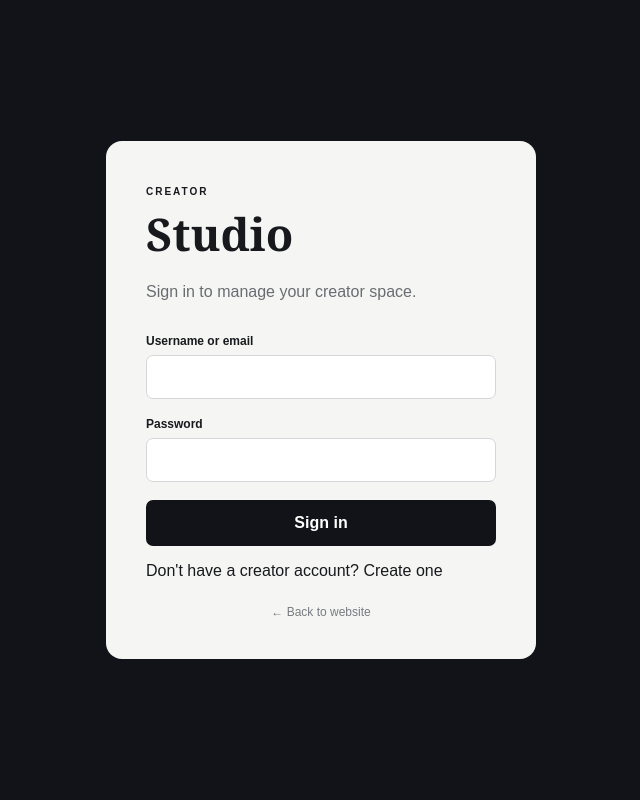
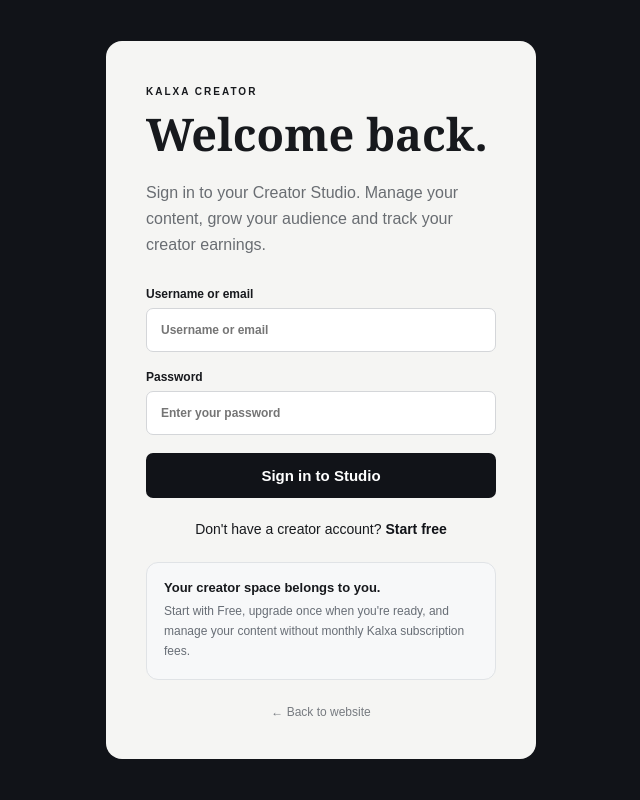
Before and after one commit to LasieHlongwane/blogi, a Flask app: page /creator/login in a window 1280 px wide. Shown: the whole page, without its empty margins (319-959 px from the left). Run offline with Flask 3, Linux system fonts and the light colour scheme.

Commit message:
Revise login.html for branding and layout changes
Updated the login page with new branding and content.

```diff
--- a/templates/creator/login.html
+++ b/templates/creator/login.html
@@ -1,5 +1,4 @@
 <!DOCTYPE html>
-
 <html lang="en">
 
 <head>
@@ -11,47 +10,118 @@
         content="width=device-width, initial-scale=1"
     >
 
+    <meta
+        name="theme-color"
+        content="#111318"
+    >
+
     <title>
-        Creator Sign In
+        Creator Sign In | Kalxa
     </title>
 
     <link
         rel="stylesheet"
-        href="{{ url_for(
-            'static',
-            filename='css/admin.css'
-        ) }}"
+        href="{{ url_for('static', filename='css/admin.css') }}"
     >
+
+    <style>
+
+        .creator-login-intro {
+            margin-bottom: 26px;
+        }
+
+        .creator-login-intro h1 {
+            margin-bottom: 9px;
+        }
+
+        .creator-login-intro p {
+            line-height: 1.6;
+        }
+
+        .creator-login-benefits {
+            margin-top: 25px;
+            padding: 17px;
+            border: 1px solid #e0e3e6;
+            border-radius: 12px;
+            background: #f7f8f9;
+        }
+
+        .creator-login-benefits strong {
+            display: block;
+            margin-bottom: 7px;
+            font-size: 13px;
+        }
+
+        .creator-login-benefits p {
+            margin: 0;
+            color: #686e76;
+            font-size: 12px;
+            line-height: 1.65;
+        }
+
+        .creator-login-footer {
+            margin-top: 23px;
+            text-align: center;
+            font-size: 14px;
+        }
+
+        .creator-login-footer a {
+            color: #111318;
+            font-weight: 700;
+        }
+
+        .creator-login-button {
+            width: 100%;
+            padding: 14px 18px;
+            border: 0;
+            border-radius: 10px;
+            background: #111318;
+            color: #ffffff;
+            font-family: inherit;
+            font-size: 15px;
+            font-weight: 700;
+            cursor: pointer;
+        }
+
+        .creator-login-button:hover {
+            background: #292d34;
+        }
+
+    </style>
 
 </head>
 
-
 <body class="login-page">
-
 
 <div class="login-card">
 
+    <!-- ================================================
+         HEADER
+    ================================================= -->
 
-    <div class="login-heading">
+    <div class="login-heading creator-login-intro">
 
         <span>
-            CREATOR
+            KALXA CREATOR
         </span>
 
         <h1>
-            Studio
+            Welcome back.
         </h1>
 
         <p>
-            Sign in to manage your creator space.
+            Sign in to your Creator Studio.
+            Manage your content, grow your audience
+            and track your creator earnings.
         </p>
 
     </div>
 
+    <!-- ================================================
+         FLASH MESSAGES
+    ================================================= -->
 
-    {% with messages = get_flashed_messages(
-        with_categories=true
-    ) %}
+    {% with messages = get_flashed_messages(with_categories=true) %}
 
         {% if messages %}
 
@@ -59,9 +129,7 @@
 
                 {% for category, message in messages %}
 
-                    <div
-                        class="flash-message {{ category }}"
-                    >
+                    <div class="flash-message {{ category }}">
                         {{ message }}
                     </div>
 
@@ -73,11 +141,17 @@
 
     {% endwith %}
 
+    <!-- ================================================
+         LOGIN FORM
+    ================================================= -->
 
     <form
         method="POST"
+        action="{{ url_for('creator_auth.login') }}"
         class="login-form"
     >
+
+        {# Include your application's CSRF field here if enabled. #}
 
         <label>
 
@@ -87,11 +161,13 @@
                 type="text"
                 name="identity"
                 required
+                maxlength="255"
                 autocomplete="username"
+                placeholder="Username or email"
+                value="{{ request.form.get('identity', '') }}"
             >
 
         </label>
-
 
         <label>
 
@@ -102,27 +178,55 @@
                 name="password"
                 required
                 autocomplete="current-password"
+                placeholder="Enter your password"
             >
 
         </label>
 
-
-        <button type="submit">
-            Sign in
+        <button
+            type="submit"
+            class="creator-login-button"
+        >
+            Sign in to Studio
         </button>
 
     </form>
 
+    <!-- ================================================
+         REGISTRATION
+    ================================================= -->
 
-    <p>
+    <div class="creator-login-footer">
+
         Don't have a creator account?
-        <a href="{{ url_for(
-            'creator_auth.register'
-        ) }}">
-            Create one
+
+        <a href="{{ url_for('creator_auth.register') }}">
+            Start free
         </a>
-    </p>
 
+    </div>
+
+    <!-- ================================================
+         PLATFORM MESSAGE
+    ================================================= -->
+
+    <div class="creator-login-benefits">
+
+        <strong>
+            Your creator space belongs to you.
+        </strong>
+
+        <p>
+            Start with Free, upgrade once when you're
+            ready, and manage your content without
+            monthly Kalxa subscription fees.
+        </p>
+
+    </div>
+
+    <!-- ================================================
+         BACK TO PUBLIC WEBSITE
+    ================================================= -->
 
     <a
         href="{{ url_for('public.home') }}"
@@ -131,9 +235,7 @@
         ← Back to website
     </a>
 
-
 </div>
-
 
 </body>
 
```
